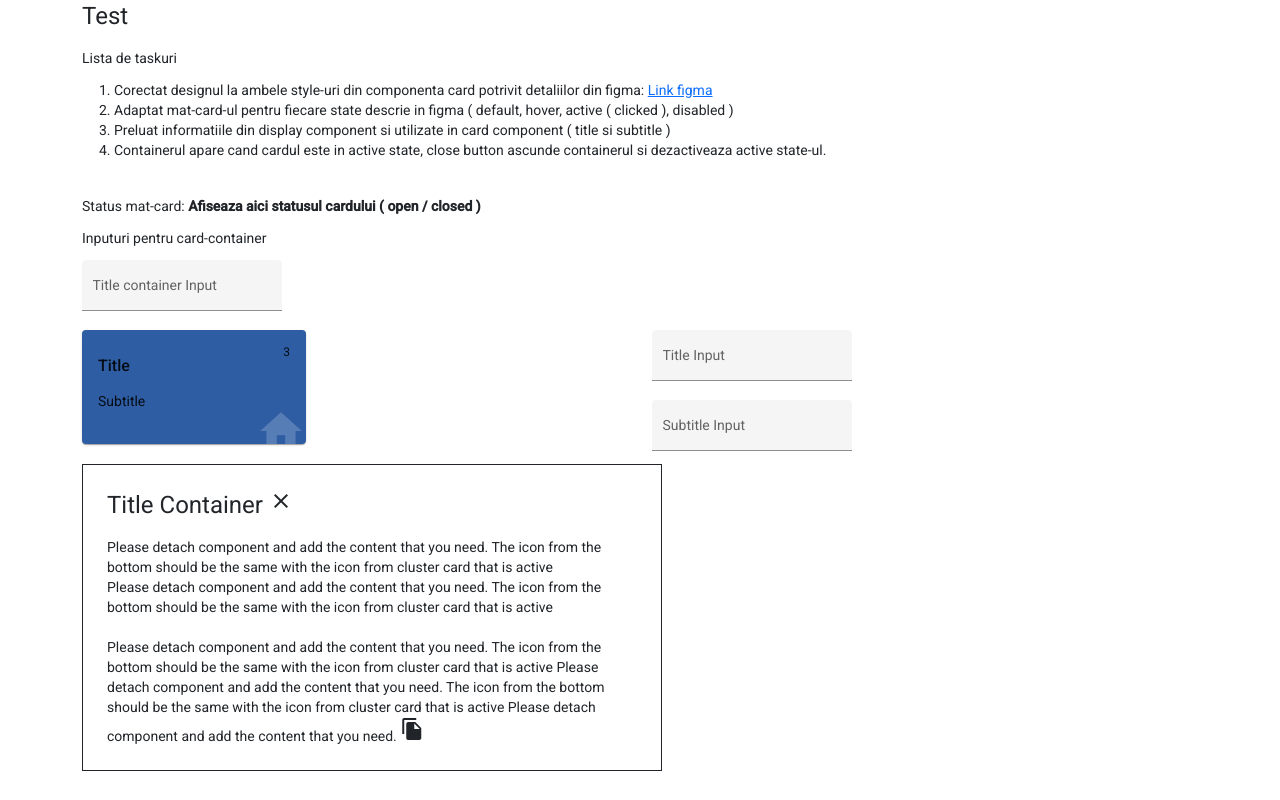
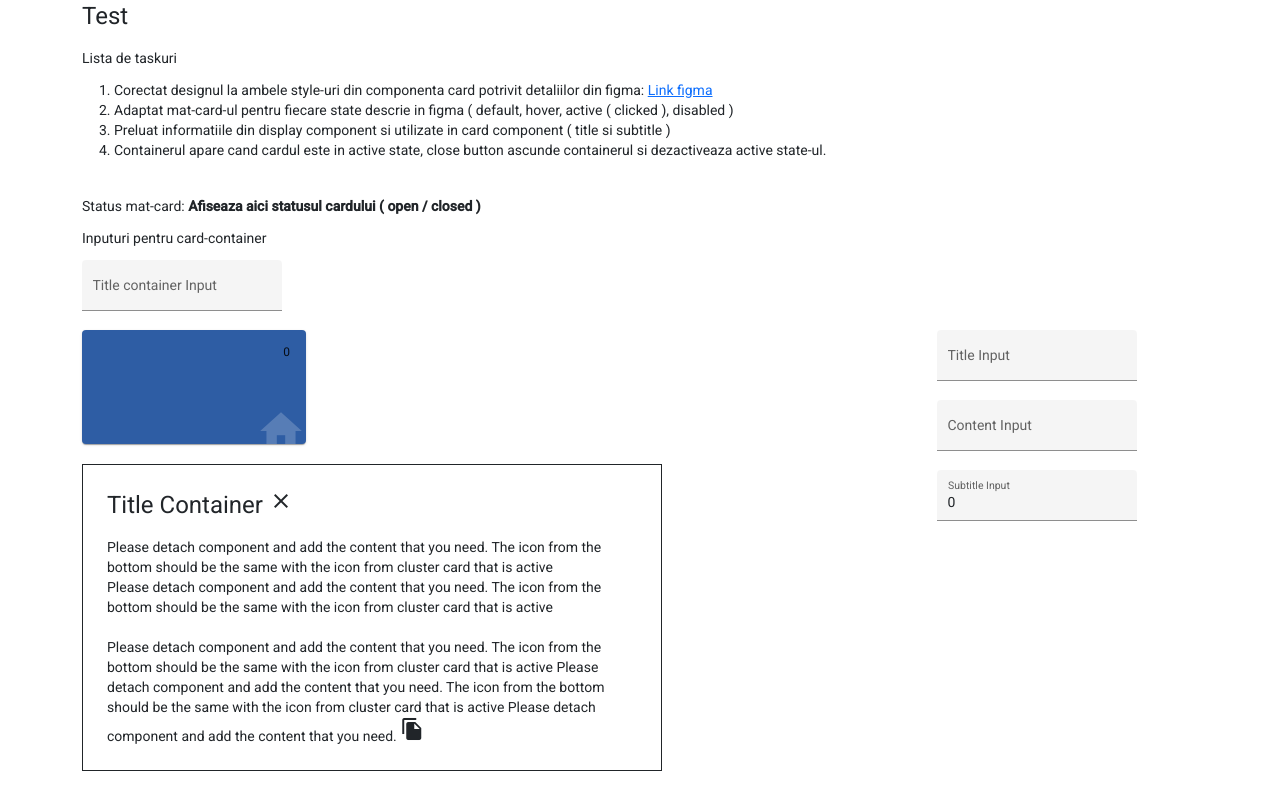
Before and after one commit to malinaprejbeanu/D-H-Value, an Angular app: page / in a window 1280 px wide. Built offline with nearby package versions, Linux system fonts and the light colour scheme.

Commit message:
used new service + input/output methods to share card data between components

```diff
--- a/src/app/app.component.html
+++ b/src/app/app.component.html
@@ -25,12 +25,16 @@
   </div>
 
   <div class="row">
-    <div class="col-md-6">
-      <app-card></app-card>
+    <div class="col-md-9">
+      <app-card
+        [cardTitle]="cardTitle"
+      ></app-card>
     </div>
 
-    <div class="col-md-6">
-      <app-display></app-display>
+    <div class="col-md-3">
+      <app-display
+        (cardTitleChange)="onCardTitleChange($event)"
+      ></app-display>
     </div>
   </div>
 </div>
--- a/src/app/app.component.ts
+++ b/src/app/app.component.ts
@@ -5,4 +5,10 @@ import { Component } from '@angular/core';
   templateUrl: './app.component.html',
   styleUrls: ['./app.component.scss']
 })
-export class AppComponent { }
+export class AppComponent {
+  public cardTitle: string = '';
+
+  public onCardTitleChange(value: string): void {
+    this.cardTitle = value;
+  }
+}
--- a/src/app/app.module.ts
+++ b/src/app/app.module.ts
@@ -6,6 +6,7 @@ import { AppRoutingModule } from './app-routing.module';
 import { BrowserAnimationsModule } from '@angular/platform-browser/animations';
 import { CardComponent } from './components/card/card.component';
 import { DisplayComponent } from './components/display/display.component';
+import { FormsModule } from '@angular/forms';
 import { MatCardModule } from '@angular/material/card';
 import { MatFormFieldModule } from '@angular/material/form-field';
 import { MatIconModule } from '@angular/material/icon';
@@ -27,7 +28,8 @@ import { MatRippleModule } from '@angular/material/core';
     MatIconModule,
     MatRippleModule,
     MatFormFieldModule,
-    MatInputModule
+    MatInputModule,
+    FormsModule
   ],
   providers: [],
   bootstrap: [AppComponent]
--- /dev/null
+++ b/src/app/app.service.ts
@@ -0,0 +1,26 @@
+import { BehaviorSubject, Observable } from 'rxjs';
+import { Injectable } from '@angular/core';
+
+@Injectable({
+  providedIn: 'root',
+})
+export class AppService {
+  private cardContent$: BehaviorSubject<string> = new BehaviorSubject<string>('');
+  private cardSubtitle$: BehaviorSubject<number> = new BehaviorSubject<number>(0);
+
+  public getCardContent(): Observable<string> {
+    return this.cardContent$.asObservable();
+  }
+
+  public getCardSubtitle(): Observable<number> {
+    return this.cardSubtitle$.asObservable();
+  }
+
+  public setCardContent(value: string): void {
+    this.cardContent$.next(value ?? '');
+  }
+
+  public setCardSubtitle(value: number): void {
+    this.cardSubtitle$.next(value ?? 0);
+  }
+}
--- a/src/app/components/card/card.component.html
+++ b/src/app/components/card/card.component.html
@@ -1,13 +1,15 @@
 <div style="display: flex; gap: 20px; flex-direction: column;">
   <mat-card color="accent" matRipple>
     <mat-card-title>
-     Title
+      {{ cardTitle }}
     </mat-card-title>
 
-    <mat-card-subtitle>3</mat-card-subtitle>
+    <mat-card-subtitle>
+      {{ cardSubtitle$ | async }}
+    </mat-card-subtitle>
 
     <mat-card-content>
-     Subtitle
+      {{ cardContent$ | async }}
     </mat-card-content>
 
     <mat-icon>home</mat-icon>
--- a/src/app/components/card/card.component.ts
+++ b/src/app/components/card/card.component.ts
@@ -1,8 +1,19 @@
-import { Component } from '@angular/core';
+import { AppService } from '../../app.service';
+import { Component, Input } from '@angular/core';
+import { Observable } from 'rxjs';
 
 @Component({
   selector: 'app-card',
   templateUrl: './card.component.html',
   styleUrls: ['./card.component.scss']
 })
-export class CardComponent { }
+export class CardComponent {
+  public cardContent$: Observable<string> = this.appService.getCardContent();
+  public cardSubtitle$: Observable<number> = this.appService.getCardSubtitle();
+
+  @Input() public cardTitle: string = '';
+
+  constructor(
+    private appService: AppService,
+  ) { }
+}
--- a/src/app/components/display/display.component.html
+++ b/src/app/components/display/display.component.html
@@ -2,12 +2,33 @@
   <mat-form-field class="example-form-field" appearance="fill">
     <mat-label>Title Input</mat-label>
 
-    <input matInput type="text">
+    <input
+      [(ngModel)]="cardTitle"
+      (ngModelChange)="onCardTitleChange($event)"
+      type="text"
+      matInput
+    >
+  </mat-form-field>
+
+  <mat-form-field class="example-form-field" appearance="fill">
+    <mat-label>Content Input</mat-label>
+
+    <input
+      [(ngModel)]="cardContent"
+      (ngModelChange)="onCardContentChange($event)"
+      type="text"
+      matInput
+    >
   </mat-form-field>
 
   <mat-form-field class="example-form-field" appearance="fill">
     <mat-label>Subtitle Input</mat-label>
 
-    <input matInput type="text">
+    <input
+      [(ngModel)]="cardSubtitle"
+      (ngModelChange)="onCardSubtitleChange($event)"
+      type="number"
+      matInput
+    >
   </mat-form-field>
 </div>
--- a/src/app/components/display/display.component.ts
+++ b/src/app/components/display/display.component.ts
@@ -1,8 +1,31 @@
-import { Component } from '@angular/core';
+import { AppService } from '../../app.service';
+import { Component, EventEmitter, Output } from '@angular/core';
 
 @Component({
   selector: 'app-display',
   templateUrl: './display.component.html',
   styleUrls: ['./display.component.scss']
 })
-export class DisplayComponent { }
+export class DisplayComponent {
+  public cardContent: string = '';
+  public cardSubtitle: number = 0;
+  public cardTitle: string = '';
+
+  @Output() public cardTitleChange: EventEmitter<string> = new EventEmitter<string>();
+
+  constructor(
+    private appService: AppService,
+  ) { }
+
+  protected onCardTitleChange(value: string): void {
+    this.cardTitleChange.emit(value);
+  }
+
+  protected onCardContentChange(value: string): void {
+    this.appService.setCardContent(value);
+  }
+
+  protected onCardSubtitleChange(value: number): void {
+    this.appService.setCardSubtitle(value);
+  }
+}
```
Also changed, not shown: src/app/components/card/card.component.scss (+4 -4 lines).
